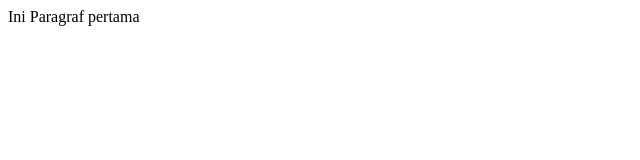
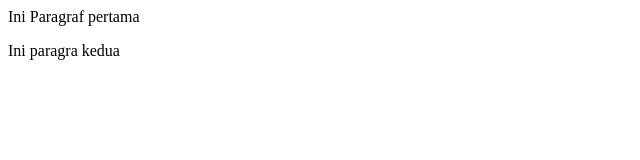
Before and after one commit to albirrukp/coba-push, a plain HTML site: page index.html in a window 1280 px wide. Shown: the whole page, without its empty margins (0-640 px from the left). Drawn offline with Linux system fonts and the light colour scheme.

Commit message:
Mengubah Paragraf

```diff
--- a/index.html
+++ b/index.html
@@ -1 +1,2 @@
 <p>Ini Paragraf pertama</p>
+<p>Ini paragra kedua</p>
```
